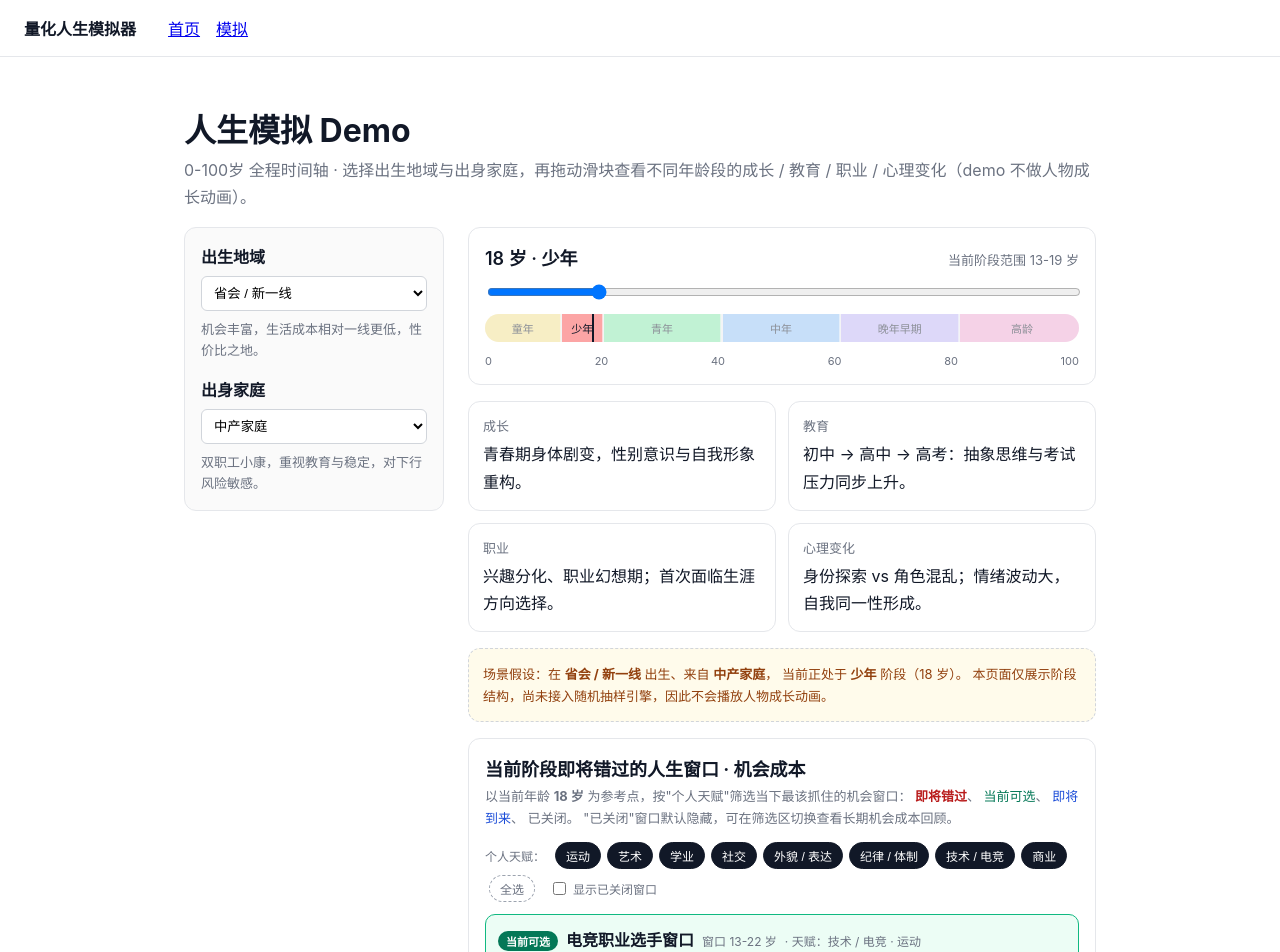
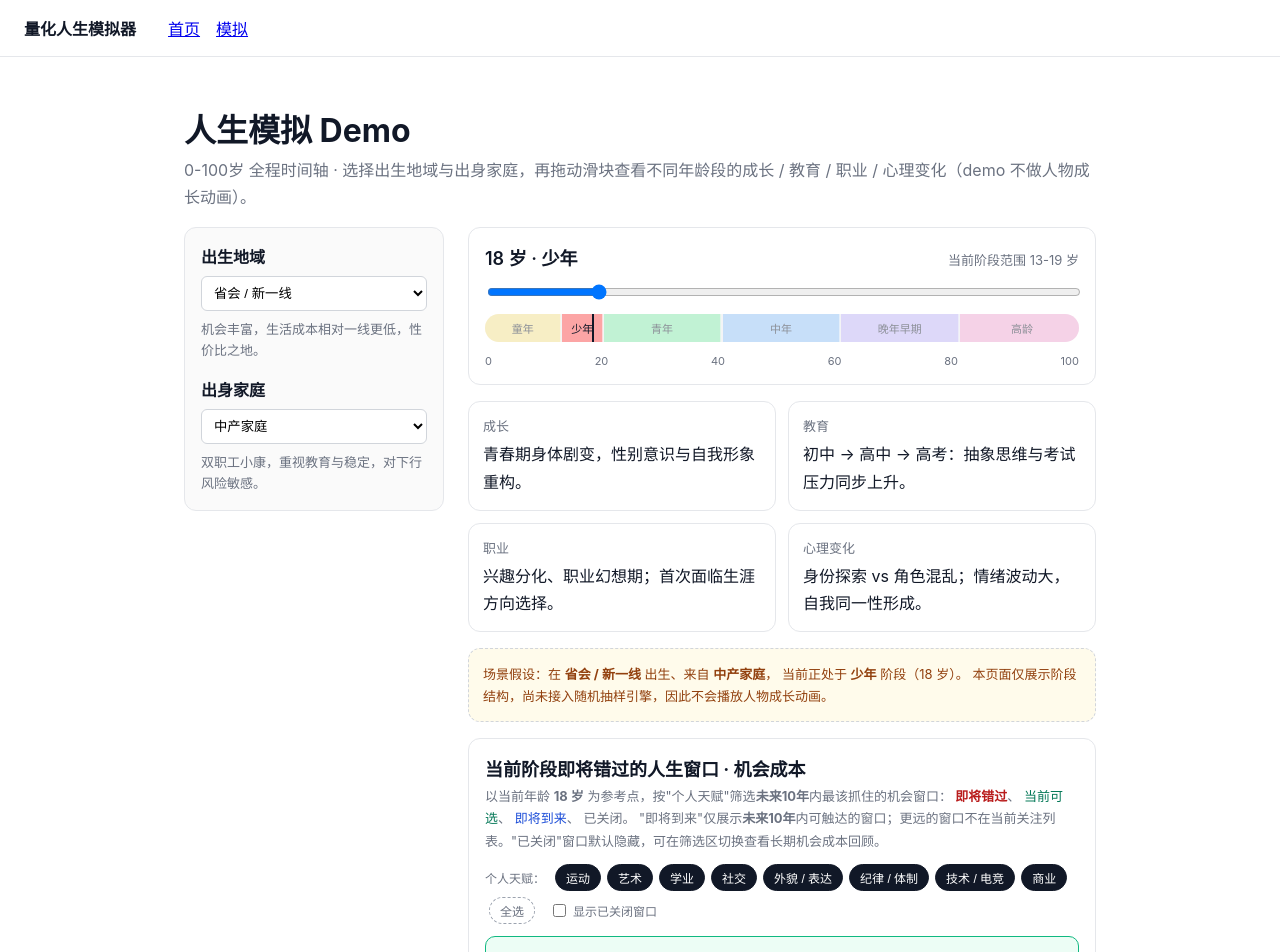
Before and after one commit to jaxblack/life-quant-sim, a Next.js app in the folder web/: page /sim in a window 1280 px wide. Shown: the top 952 px of the page. Built offline with nearby package versions, Linux system fonts and the light colour scheme.

Commit message:
feat(web/sim): cap opportunity windows to next 10 years; surface 未来10年 in UI copy

```diff
--- a/web/app/sim/page.tsx
+++ b/web/app/sim/page.tsx
@@ -337,6 +337,9 @@ export default function SimPage() {
     )
   }
 
+  // 未来10年关注窗：只展示当前年龄起未来最多 10 年内可触达的窗口。
+  // 超过 10 年的"即将到来"窗口被视为非当前关注，在主列表中隐藏。
+  const FUTURE_HORIZON_YEARS = 10
   const visibleWindows = useMemo(() => {
     const byTalent = OPPORTUNITY_WINDOWS.filter((w) =>
       w.talents.some((t) => selectedTalents.includes(t))
@@ -344,13 +347,22 @@ export default function SimPage() {
     const withMissed = showMissed
       ? byTalent
       : byTalent.filter((w) => classifyWindow(age, w) !== 'missed')
+    // 未来10年过滤：upcoming 状态的窗口若起点超过 age + 10，则不以"即将到来"展示。
+    // current / closing 已在窗口内（或将在 ≤3 年内结束），天然落在 10 年内，无需额外过滤。
+    const withinHorizon = withMissed.filter((w) => {
+      const status = classifyWindow(age, w)
+      if (status === 'upcoming') {
+        return w.ageStart - age <= FUTURE_HORIZON_YEARS
+      }
+      return true
+    })
     const order: Record<OpportunityStatus, number> = {
       closing: 0,
       current: 1,
       upcoming: 2,
       missed: 3,
     }
-    return [...withMissed].sort((a, b) => {
+    return [...withinHorizon].sort((a, b) => {
       const sa = order[classifyWindow(age, a)]
       const sb = order[classifyWindow(age, b)]
       if (sa !== sb) return sa - sb
@@ -638,12 +650,12 @@ export default function SimPage() {
                 当前阶段即将错过的人生窗口 · 机会成本
               </h2>
               <p style={{ margin: 0, color: '#6b7280', fontSize: 13, lineHeight: 1.7 }}>
-                以当前年龄 <strong>{age} 岁</strong> 为参考点，按"个人天赋"筛选当下最该抓住的机会窗口：
+                以当前年龄 <strong>{age} 岁</strong> 为参考点，按"个人天赋"筛选<strong>未来10年</strong>内最该抓住的机会窗口：
                 <span style={{ color: '#b91c1c', fontWeight: 600 }}> 即将错过</span>、
                 <span style={{ color: '#047857' }}> 当前可选</span>、
                 <span style={{ color: '#1d4ed8' }}> 即将到来</span>、
                 <span style={{ color: '#6b7280' }}> 已关闭</span>。
-                "已关闭"窗口默认隐藏，可在筛选区切换查看长期机会成本回顾。
+                "即将到来"仅展示<strong>未来10年</strong>内可触达的窗口；更远的窗口不在当前关注列表。"已关闭"窗口默认隐藏，可在筛选区切换查看长期机会成本回顾。
               </p>
             </div>
 
```
